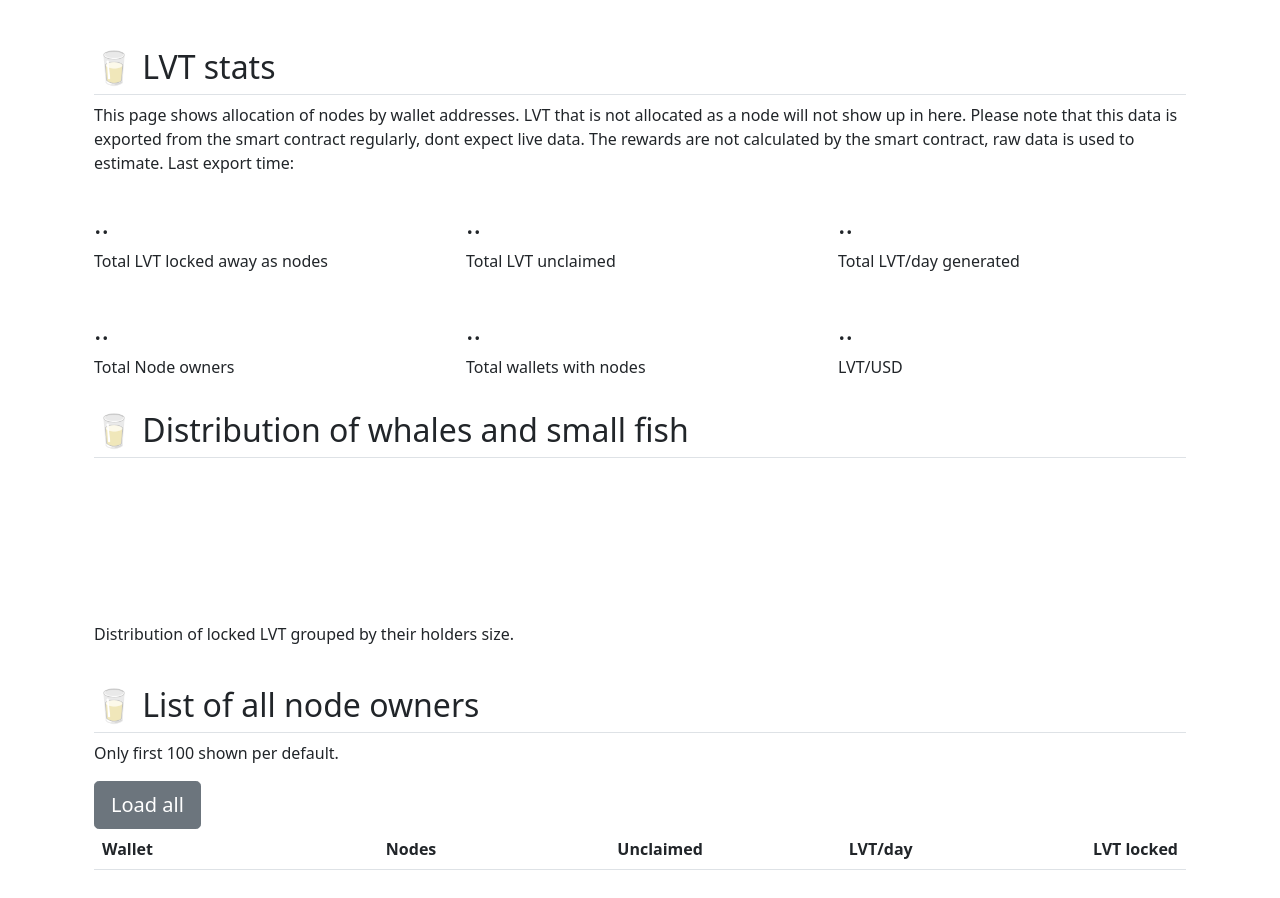
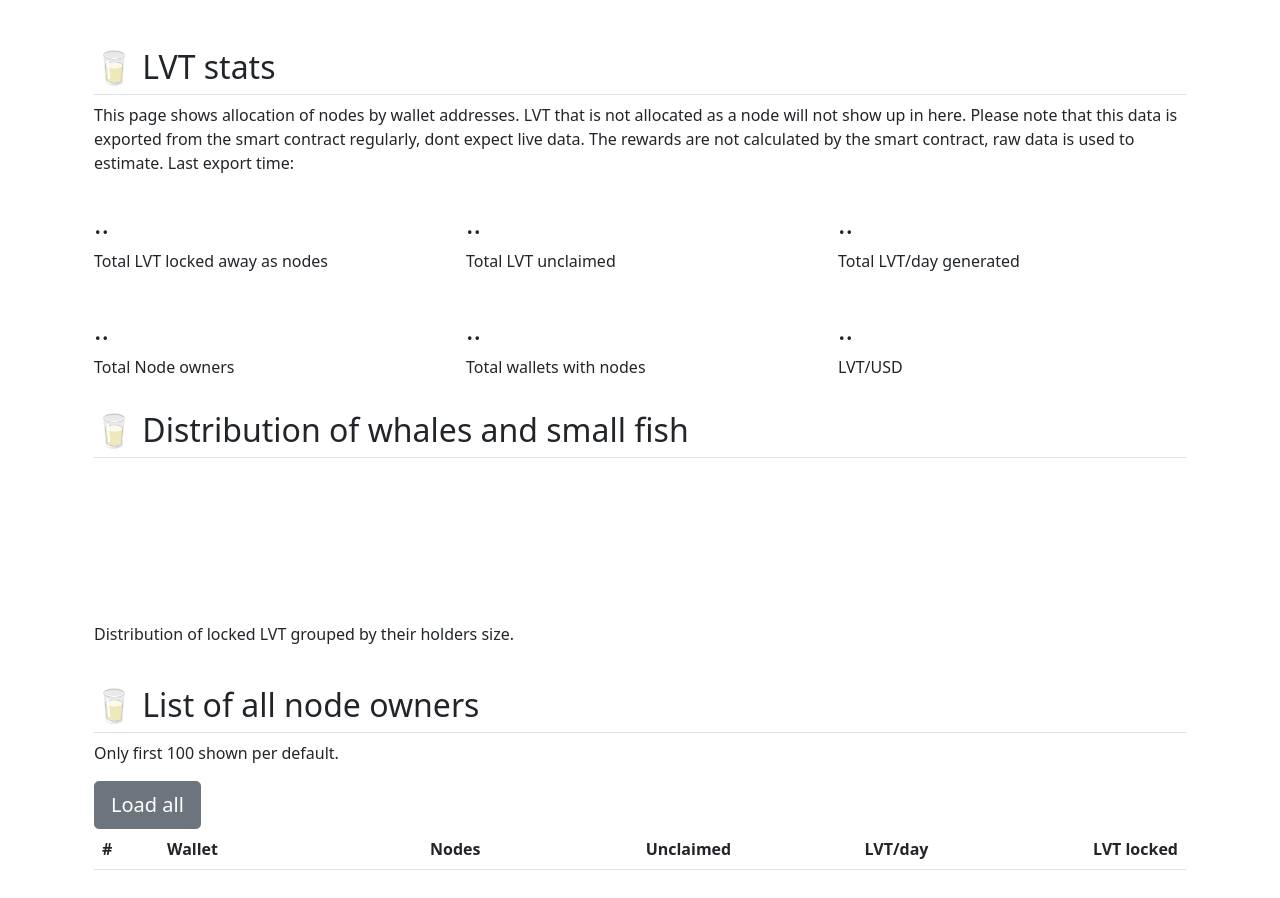
Before and after one commit to Sonnenhut/lvt-nodes, a website: page index.html in a window 1280 px wide. Drawn offline with nearby package versions, Linux system fonts and the light colour scheme; no server answers.

Commit message:
Add linenumbers to make it more like a ranking

```diff
--- a/index.html
+++ b/index.html
@@ -28,8 +28,9 @@
         async function renderTable(off, limit) {
             let tablebody = document.getElementById("data-insert");
             let allRows = [];
-            for (const [wallet, obj] of Object.entries(lvtlocked)) {
+            for (const [idx, [wallet, obj]] of Object.entries(lvtlocked).entries()) {
                 let row = `<tr>
+                                <th scope="row">${idx + 1}</th>
                                 <td><a href="https://snowtrace.io/address/${wallet}">${wallet}</a></td>
                                 <td>${fmt(obj.nodeCnt)}</td>
                                 <td>${renderLVTWithUSD(obj.unclaimed)}</td>
@@ -91,8 +92,8 @@
         renderTable(0, 100);
     </script>
     <style>
-        .table th:not(:first-child),
-        .table td:not(:first-child) {
+        thead th:not(:first-child):not(:nth-child(2)),
+        tbody td:not(:nth-child(2)) {
             text-align: right;
         }
         .dollar {
@@ -151,6 +152,7 @@
         <table class="table table-striped">
             <thead>
             <tr>
+                <th scope="col">#</th>
                 <th scope="col">Wallet</th>
                 <th scope="col">Nodes</th>
                 <th scope="col">Unclaimed</th>
```
